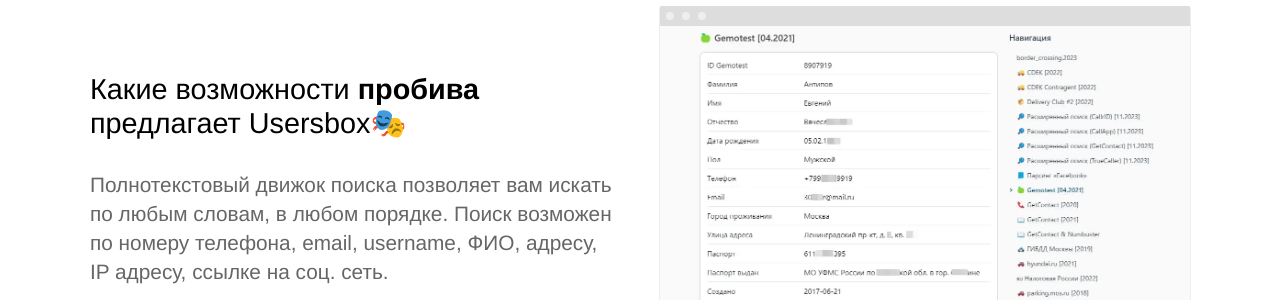
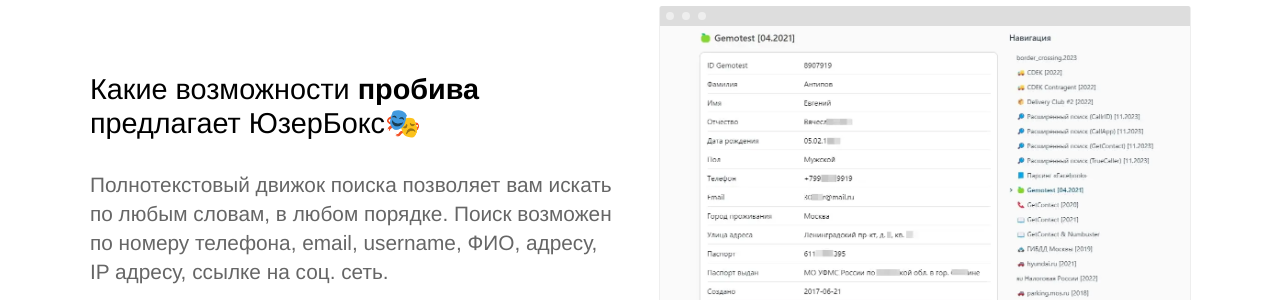
Before and after one commit to usersboxbot/usersboxbot.github.io, a Jekyll site: the page built from index.html, in a window 1280 px wide. Shown: the part 386-686 px from the top of the page. Built offline with Jekyll 4.4.1, drawn with Linux system fonts in a browser that asks for light colours.

Commit message:
Update index.html

```diff
--- a/index.html
+++ b/index.html
@@ -14,7 +14,7 @@
 	<section>
 		<div class="container flex">
 			<div class="text editable">
-				<h2>Какие возможности <strong>пробива</strong> предлагает Usersbox🎭</h2>
+				<h2>Какие возможности <strong>пробива</strong> предлагает ЮзерБокс🎭</h2>
 				<p>Полнотекстовый движок поиска позволяет вам искать по любым словам, в любом порядке. Поиск возможен по номеру телефона, email, username, ФИО, адресу, IP адресу, ссылке на соц. сеть. </p>
 			</div>
 			<div class="image">
```
